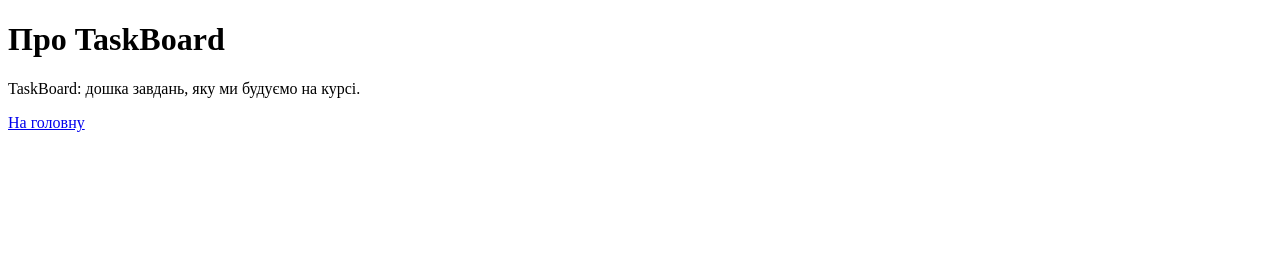
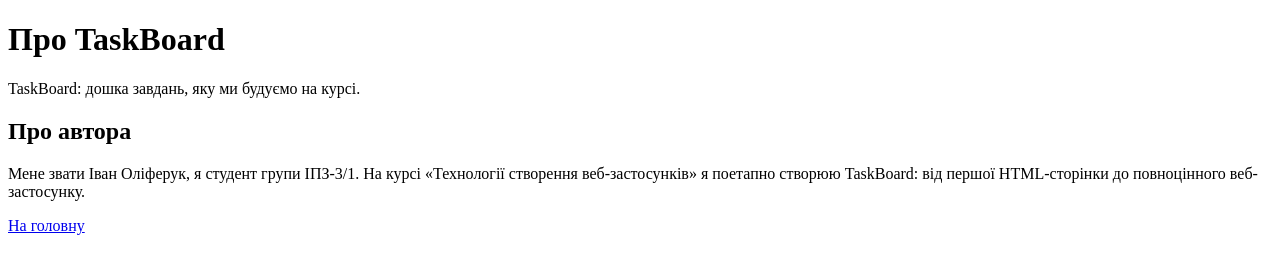
Before and after one commit to Vanilin20/taskboard, a plain HTML site: page about.html in a window 1280 px wide. Drawn offline with Linux system fonts and the light colour scheme.

Commit message:
Додати інформацію про автора

```diff
--- a/about.html
+++ b/about.html
@@ -7,6 +7,8 @@
 <body>
  <h1>Про TaskBoard</h1>
  <p>TaskBoard: дошка завдань, яку ми будуємо на курсі.</p>
+ <h2>Про автора</h2>
+ <p>Мене звати Іван Оліферук, я студент групи ІПЗ-3/1. На курсі «Технології створення веб-застосунків» я поетапно створюю TaskBoard: від першої HTML-сторінки до повноцінного веб-застосунку.</p>
  <a href="index.html">На головну</a>
 </body>
 </html>
```
